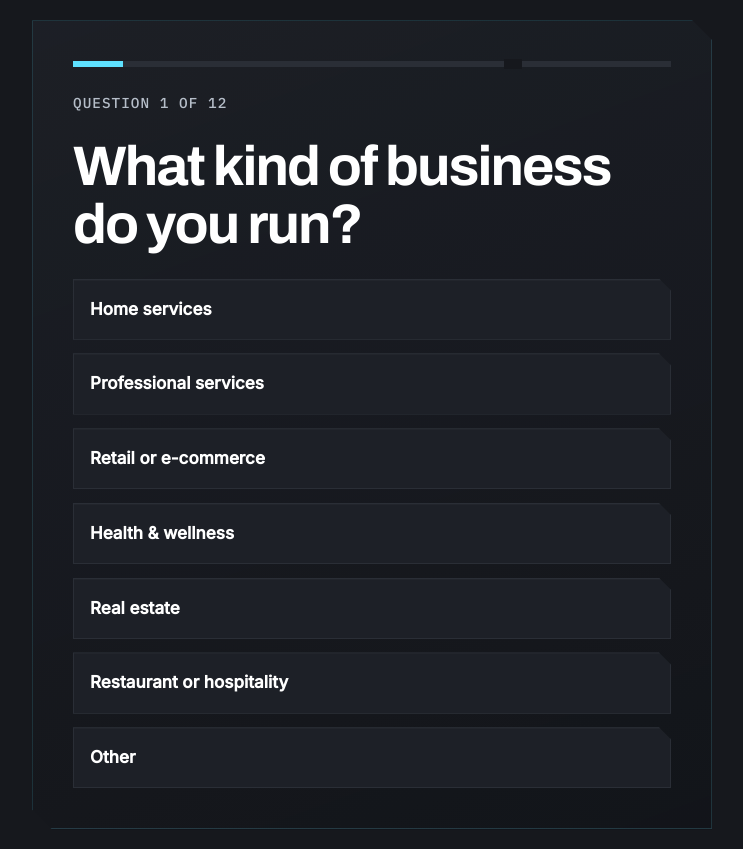
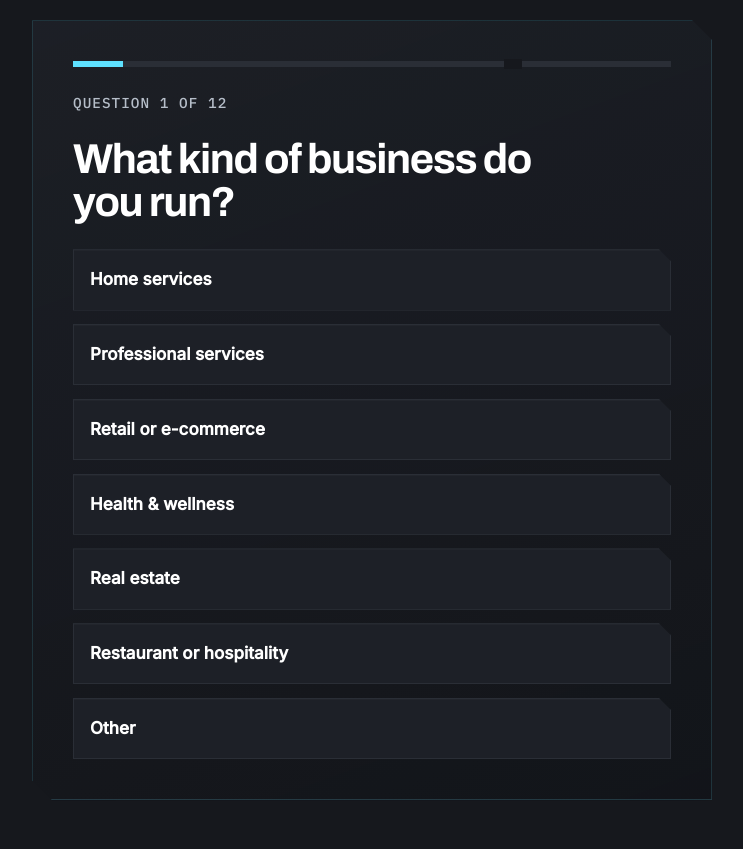
Before and after one commit to runsonitsown/runsonitsown.ai, a Next.js app: page /save-time in a window 1280 px wide. Shown: the whole page, without its empty margins (268-1011 px from the left). After the commit the page ends 820 px from the top, so only its background shows below. Built offline with nearby package versions, Linux system fonts and the light colour scheme; no server answers.

Commit message:
Further reduce quiz question size

```diff
--- a/app/globals.css
+++ b/app/globals.css
@@ -1945,7 +1945,7 @@ summary:focus-visible {
 }
 
 .quiz-screen .quiz-question {
-  font-size: clamp(1.62rem, 7.2vw, 3.48rem);
+  font-size: clamp(1.215rem, 5.4vw, 2.61rem);
 }
 
 .quiz-progress {
```
